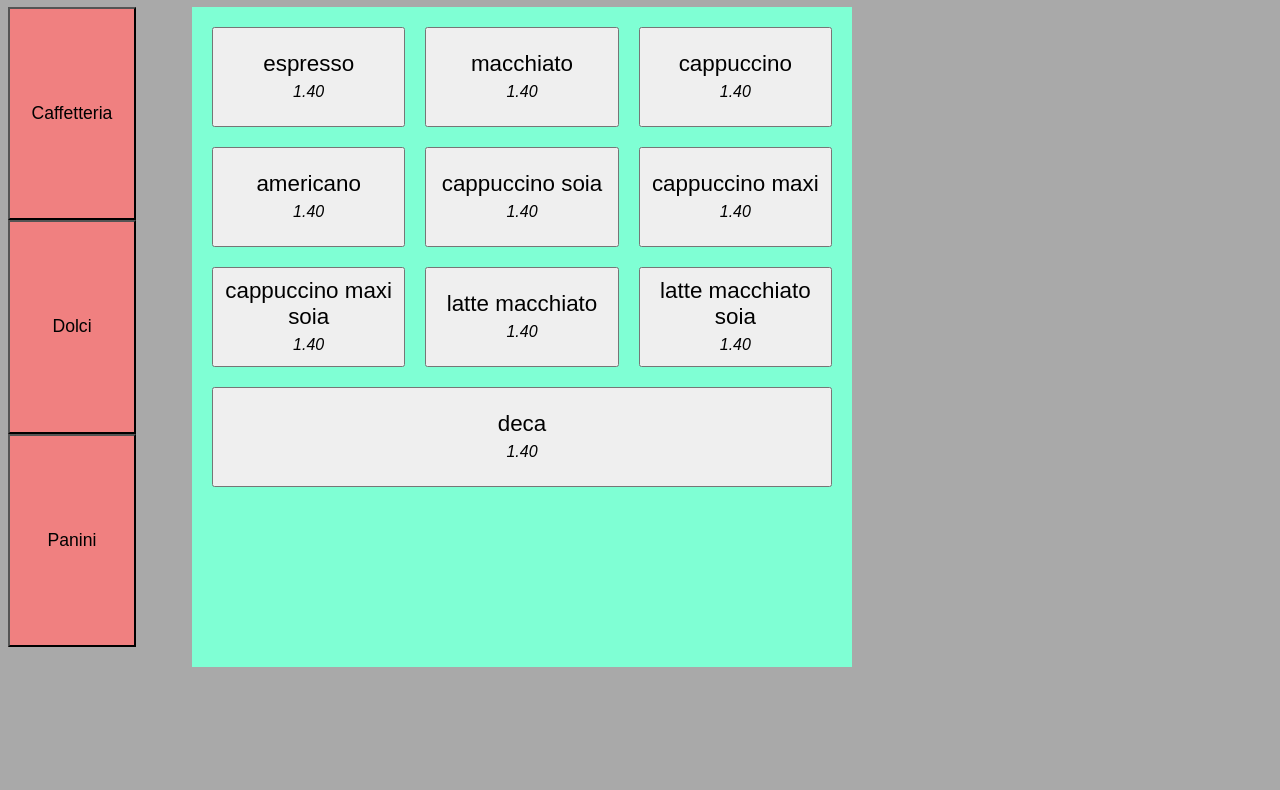
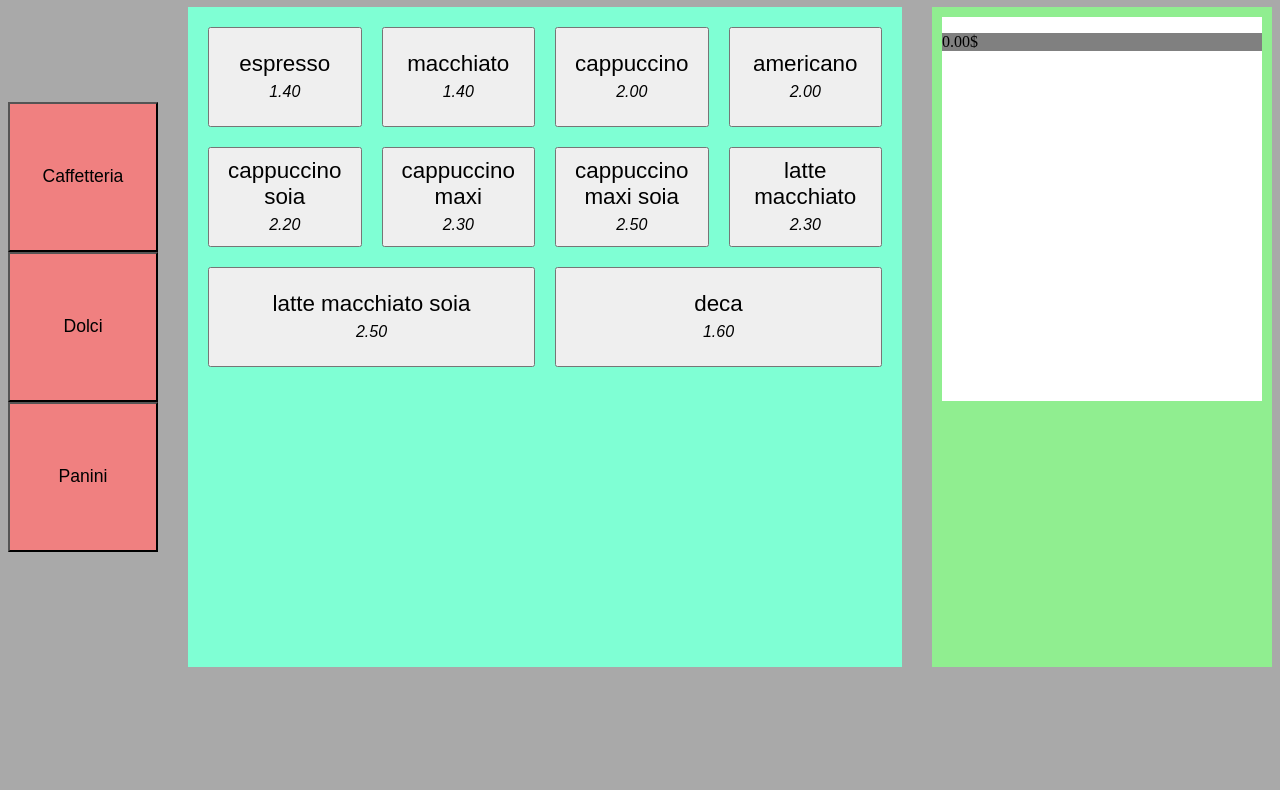
Before and after one commit to MarcielloJumpingFrogg/javaScript, a plain HTML site: page projects/cashReg/index.html in a window 1280 px wide. Shown: the part 73-863 px from the top of the page. Before the commit the page ends 800 px from the top, so only its background shows below. Drawn offline with Linux system fonts and the light colour scheme.

Commit message:
enough for today

```diff
--- a/projects/cashReg/index.html
+++ b/projects/cashReg/index.html
@@ -10,6 +10,7 @@
 
     <header><h1>Cash Register</h1></header>
 
+<div class="page">
     <nav class="navBar">
         <button id="caffe">Caffetteria</button>
         <button id="dolci">Dolci</button>
@@ -17,19 +18,27 @@
     </nav>
     <div class="caffetteria menu">
 
-        <button id="espresso">espresso <br><i>1.40</i></button>
-        <button id="macchiato">macchiato <br><i>1.40</i></button>
-        <button id="cappuccino">cappuccino <br><i>1.40</i></button>
-        <button id="americano">americano <br><i>1.40</i></button>
-        <button id="cappuccino_soia">cappuccino soia <br><i>1.40</i></button>
-        <button id="cappuccino_maxi">cappuccino maxi<br><i>1.40</i></button>
-        <button id="cappuccino_maxi_soia">cappuccino maxi soia <br><i>1.40</i></button>
-        <button id="latte_macchiato">latte macchiato<br><i>1.40</i></button>
-        <button id="latte_macchiato_soia">latte macchiato soia <br><i>1.40</i></button>
-        <button id="deca">deca <br><i>1.40</i></button>
+        <button id="espresso" value="Caffe Gran Espresso<i>1.40</i>" >espresso <br><i>1.40</i></button>
+        <button id="macchiato" value="Caffe macchiato <i>1.40</i>">macchiato <br><i>1.40</i></button>
+        <button id="cappuccino" value="Cappuccino <i>2.00</i>">cappuccino <br><i>2.00</i></button>
+        <button id="americano">americano <br><i>2.00</i></button>
+        <button id="cappuccino_soia">cappuccino soia <br><i>2.20</i></button>
+        <button id="cappuccino_maxi">cappuccino maxi<br><i>2.30</i></button>
+        <button id="cappuccino_maxi_soia">cappuccino maxi soia <br><i>2.50</i></button>
+        <button id="latte_macchiato">latte macchiato<br><i>2.30</i></button>
+        <button id="latte_macchiato_soia">latte macchiato soia <br><i>2.50</i></button>
+        <button id="deca">deca <br><i>1.60</i></button>
+    </div>
 
+    <div class="interface" id="interface">
+        <div class="history" id="history">
+            <ul>
 
+            </ul>
+            <p id="total">0.00$</p>
+        </div>
     </div>
+</div>
 
 
 
--- a/projects/cashReg/index.js
+++ b/projects/cashReg/index.js
@@ -0,0 +1,28 @@
+const historyDisplay = document.getElementById('history');
+let history =[]
+let totalToPay = 0;
+
+const buttonPress = document.querySelectorAll('button');
+
+
+for ( i of buttonPress)
+{
+    i.addEventListener('click', function()
+    {
+
+        const item = document.createElement("li")
+        let val = this.value
+
+        item.innerHTML =  val    /* this = i am not really sure actually, value is declared in the button  */
+        historyDisplay.appendChild(item)
+        history.push(val)
+        console.log(val)
+        val = val.match(/\d+/g)
+        console.log(val)
+        totalToPay += ((Number(val[0]) + (Number(val[1]) * 0.01)))
+        totalToPay = Number(totalToPay.toFixed(2))
+        console.log(totalToPay)
+
+    }
+    )
+}
--- a/projects/cashReg/style.css
+++ b/projects/cashReg/style.css
@@ -2,38 +2,56 @@ body{
     background-color: darkgrey; /* TEMPORANEO */
 }
 
+.page {
+    display: flex;
+    flex-wrap: nowrap;
+    flex-direction: row;
+    align-items: start;
+    justify-content: space-between;
+    gap: 30px;
+    max-width: 100vw;
+    height: 100vh;
+}
+
+header {
+    position: relative;
+    display: block;
+    width: 100%;
+    height: auto;
+    background-color: lightblue;    /* temp */
+}
+
 .navBar {
+    left: 0%;
+    order: 0;
     display: flex;
-    position: fixed;
+    position: relative;
     flex-direction: column;
-    align-items: stretch;
-    justify-content: space-evenly;
-    width: 10%;
+    width: auto;
     height: 80%;
-    background-color: lightblue; /* TEMP */
+    justify-content: center;
 
 
 }
 
 .navBar button{
     display: block;
-    background-color: lightcoral;
+    background-color: lightcoral; /* temp */
+    height: 150px;
+    width: 150px;
     font-size: 1.1rem;
-    flex-grow: 1;   /* makes the objects fill the space */
 }
 
 .menu {
-    position: fixed;
+    order: 1;
+    position: relative;
     display: flex;
     background-color: aquamarine;
-    left: 15%;
-    width: 50%;
     height: 80%;
     flex-wrap: wrap;
     padding: 10px;
     align-content: start;
-
-
+    flex-grow: 1;
 
 }
 
@@ -49,3 +67,50 @@ body{
 .menu button i {
     font-size: 1rem;
 }
+
+.interface {
+    order: 2;
+    display: flex;
+    flex-direction: row;
+    flex-wrap: wrap;
+    align-content: start;
+    height: 80%;
+    min-width: 320px;
+    background-color: lightgreen;
+    position: relative;
+    padding: 10px;
+}
+
+.history{
+    order: 0;
+    /* position: relative; */
+    display: list-item;
+    list-style: none;
+    background-color: white;
+    color: black;
+    height: 60%;
+    width: 100%;
+    font-size: 1rem;
+
+}
+
+#total {
+    order: 1;
+    width: 100%;
+    background-color: grey;
+    /* display: block; */
+
+    /* bottom: -5%; */
+
+}
+
+.history i {
+
+    margin-right: 10px;
+    position: absolute;
+    right: 20px;
+}
+
+.history li {
+    padding: 10px;
+}
```
